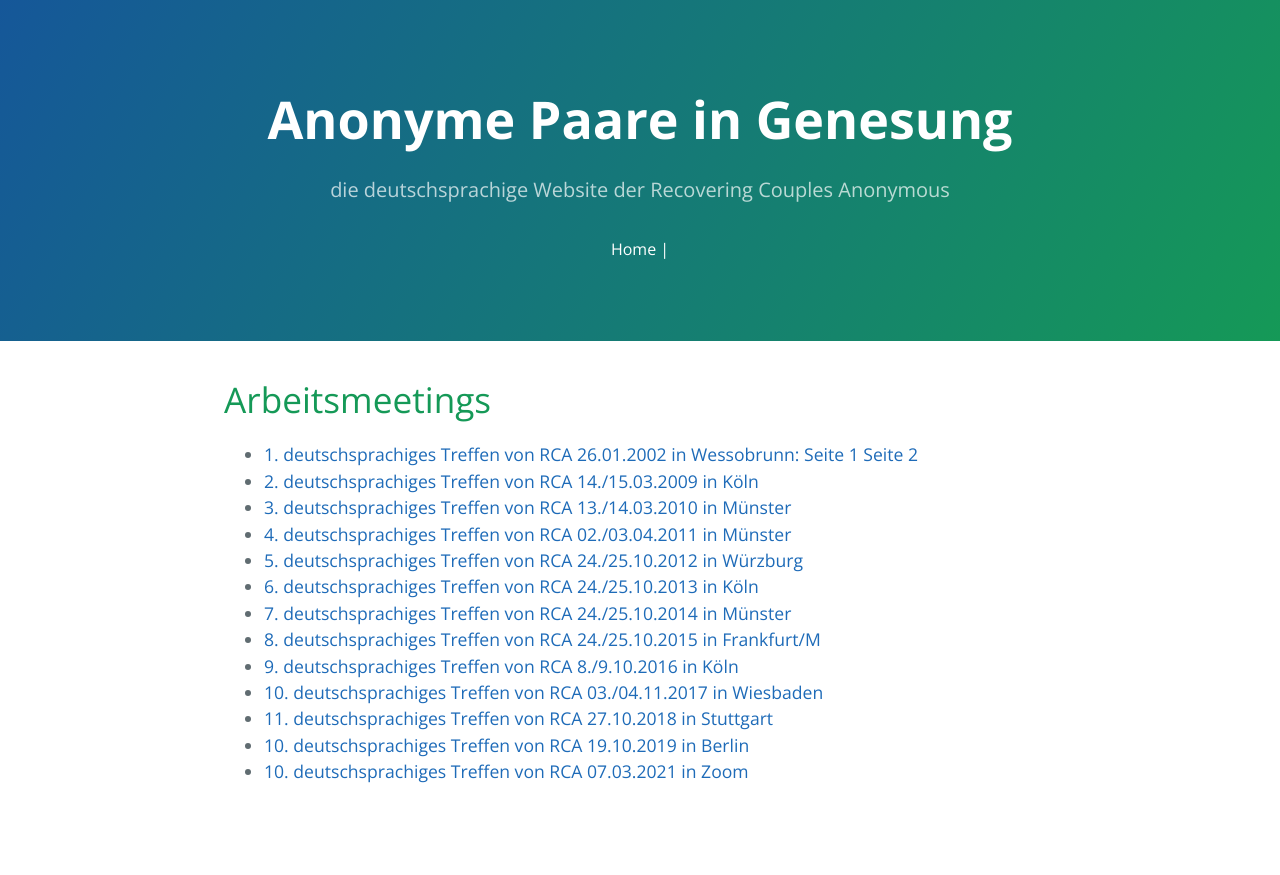
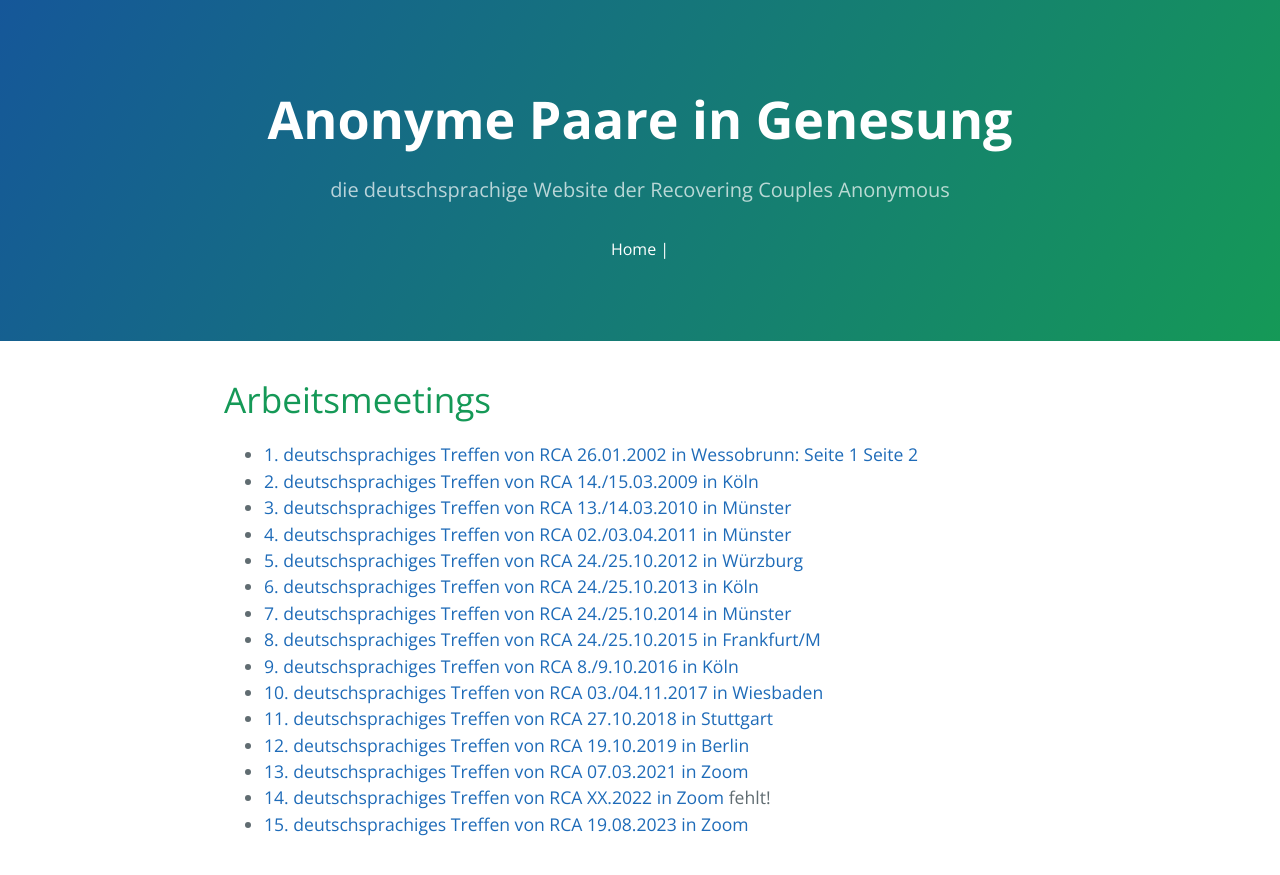
Before and after one commit to rcadeutschland/rcadeutschland.github.io, a Jekyll site: the page built from files/GOYgza/index.md, in a window 1280 px wide. Shown: the top 875 px of the page. Built offline with Jekyll 4.4.1, drawn with Linux system fonts in a browser that asks for light colours; nearby versions of some CDN libraries.

Commit message:
Protokoll Arbeitsmeeting 2023 added

```diff
--- a/files/GOYgza/index.md
+++ b/files/GOYgza/index.md
@@ -14,5 +14,7 @@
 - [9. deutschsprachiges Treffen von RCA 8./9.10.2016 in Köln](https://www.recovering-couples.de/files/GOYgza/ProtokollAM-RCA2016Köln.pdf)
 - [10. deutschsprachiges Treffen von RCA 03./04.11.2017 in Wiesbaden](https://www.recovering-couples.de/files/GOYgza/protokollArbeitsmeetingRCA2017.pdf)
 - [11. deutschsprachiges Treffen von RCA 27.10.2018 in Stuttgart](https://www.recovering-couples.de/files/GOYgza/protokollArbeitsmeetingRCA2018.pdf)
-- [10. deutschsprachiges Treffen von RCA 19.10.2019 in Berlin](https://www.recovering-couples.de/files/GOYgza/protokollArbeitsmeetingRCA2019.pdf)
-- [10. deutschsprachiges Treffen von RCA 07.03.2021 in Zoom](https://www.recovering-couples.de/files/GOYgza/protokollArbeitsmeetingRCA2021.pdf)
+- [12. deutschsprachiges Treffen von RCA 19.10.2019 in Berlin](https://www.recovering-couples.de/files/GOYgza/protokollArbeitsmeetingRCA2019.pdf)
+- [13. deutschsprachiges Treffen von RCA 07.03.2021 in Zoom](https://www.recovering-couples.de/files/GOYgza/protokollArbeitsmeetingRCA2021.pdf)
+- [14. deutschsprachiges Treffen von RCA XX.2022 in Zoom](https://www.recovering-couples.de/files/GOYgza/protokollArbeitsmeetingRCA2022.pdf) fehlt!
+- [15. deutschsprachiges Treffen von RCA 19.08.2023 in Zoom](https://www.recovering-couples.de/files/GOYgza/protokollArbeitsmeetingRCA2023.pdf)
```
Also changed, not shown: 1 other file.
